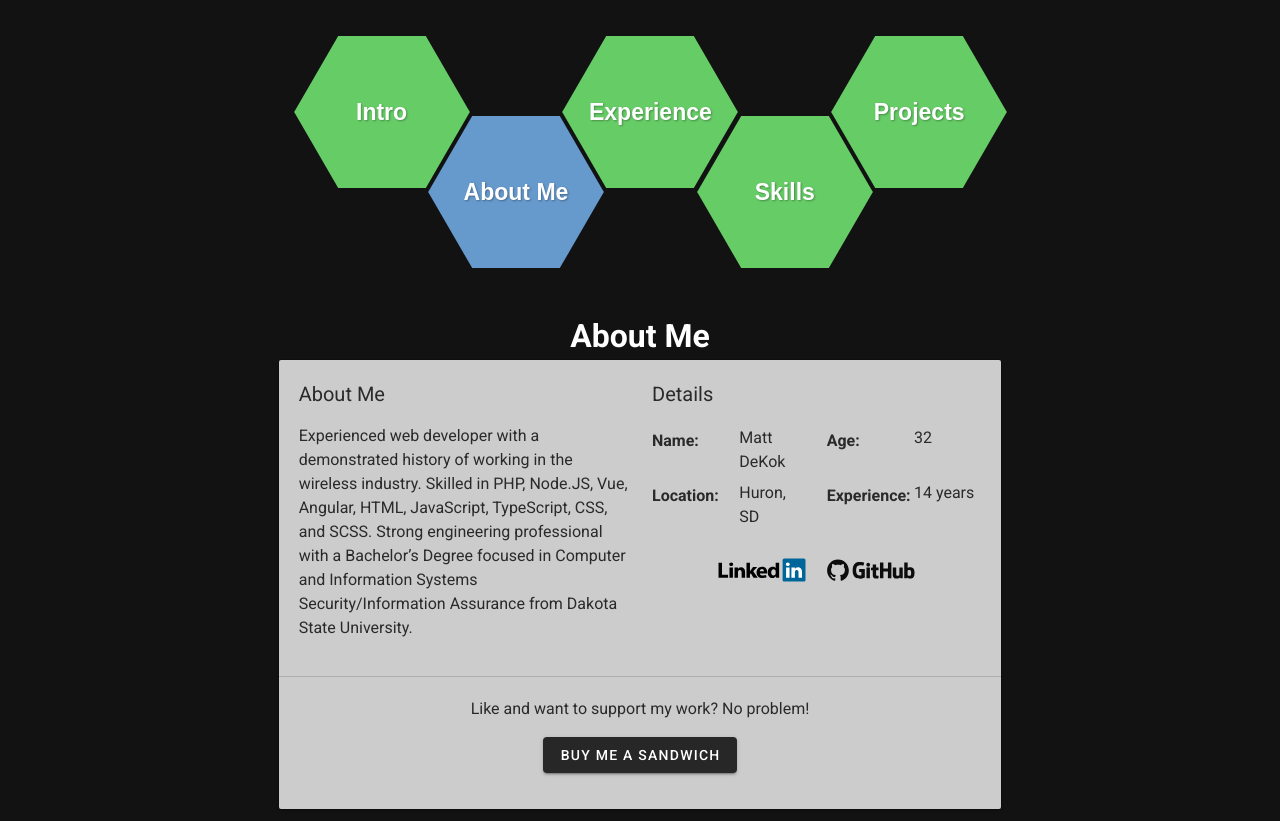
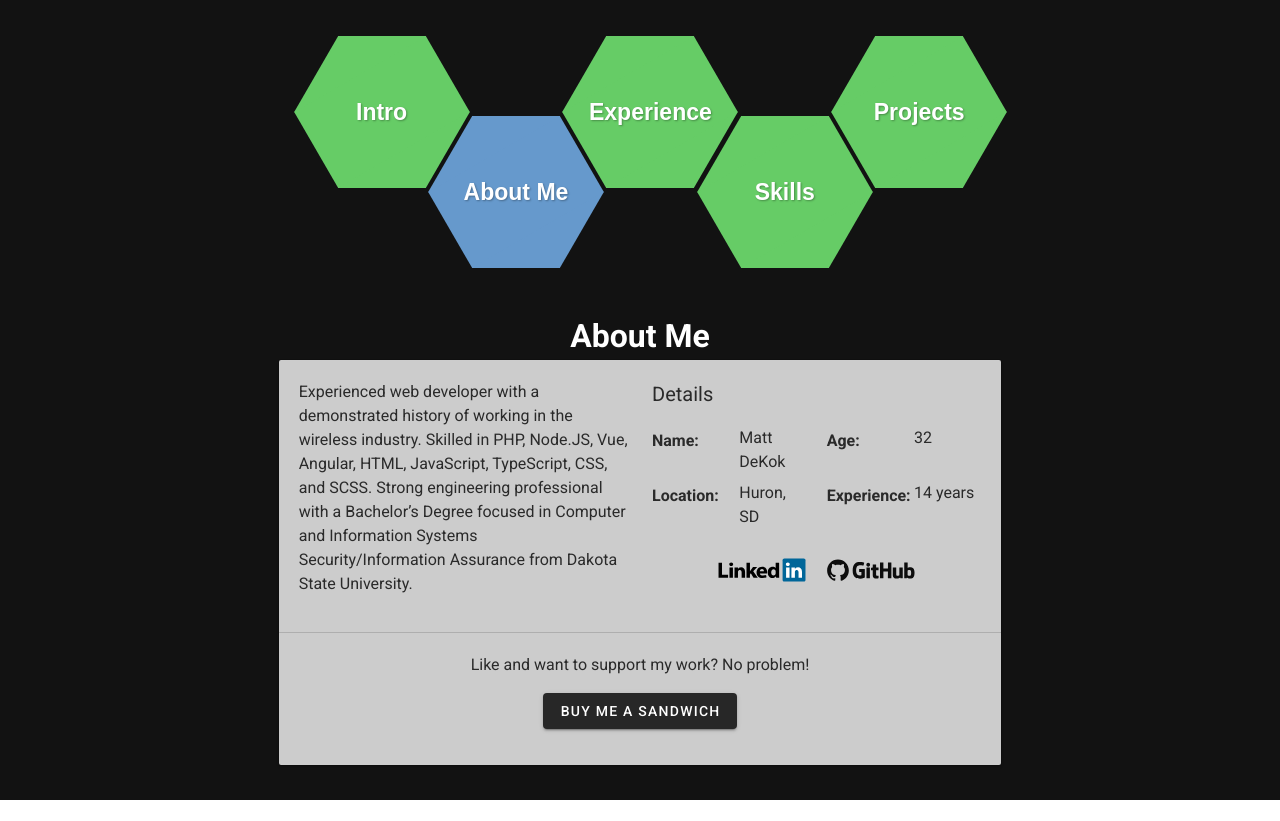
Before and after one commit to sillvva/mattdekok.dev, a Nuxt app in the folder frontend/: page /about in a window 1280 px wide. After the commit the page ends 800 px from the top, so only its background shows below. Built offline with nearby package versions, Linux system fonts and the light colour scheme.

Commit message:
Remove redundant header

```diff
--- a/frontend/pages/about/index.vue
+++ b/frontend/pages/about/index.vue
@@ -10,7 +10,6 @@
           <div class="article-section">
             <v-row>
               <v-col cols="12" sm="6">
-                <h2>About Me</h2>
                 <p>
                   Experienced web developer with a demonstrated history of
                   working in the wireless industry. Skilled in PHP, Node.JS,
```
